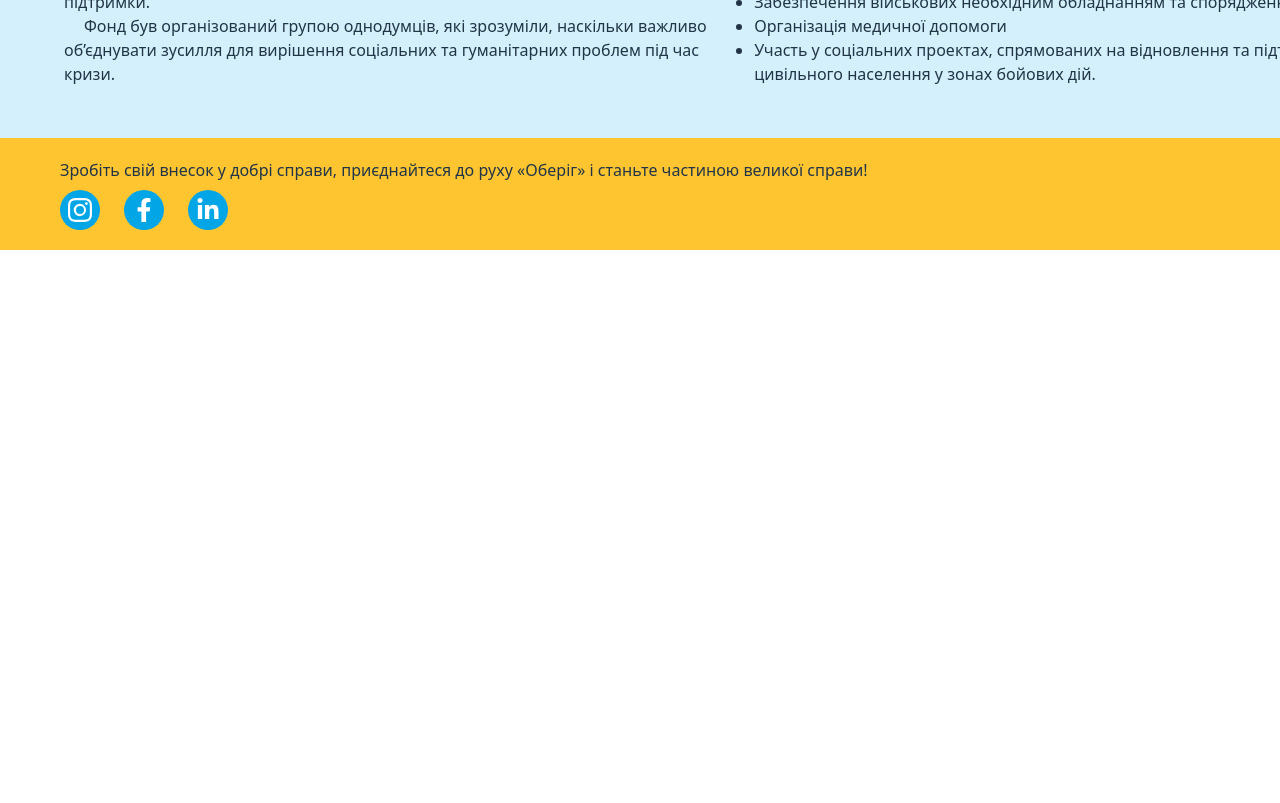
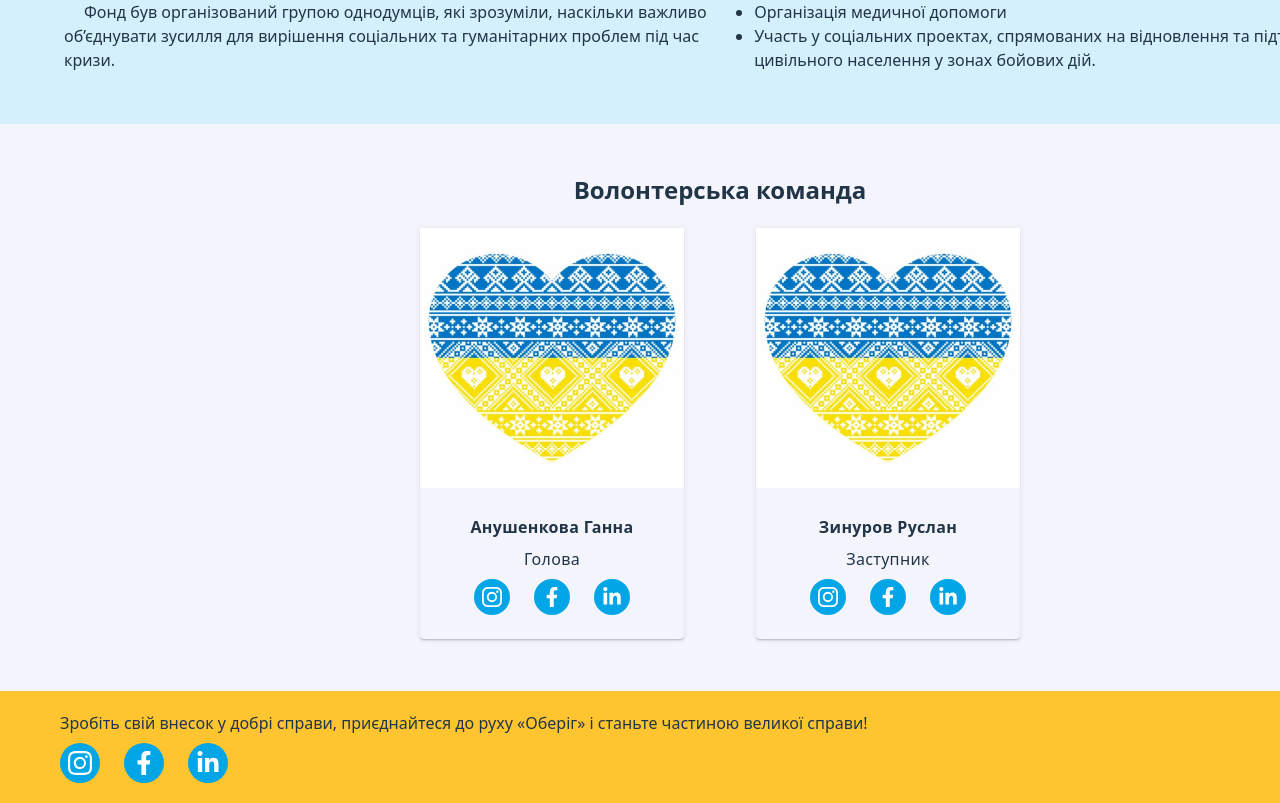
Before and after one commit to Yilchik/Oberig, a React (Vite) app: page /history in a window 1280 px wide. Shown: the part 380-1183 px from the top of the page. Before the commit the page ends 800 px from the top, so only its background shows below. Built offline with nearby package versions, Linux system fonts and the light colour scheme.

Commit message:
header fixed

```diff
--- a/src/components/Header/Header.module.css
+++ b/src/components/Header/Header.module.css
@@ -3,6 +3,11 @@
   padding: 20px 60px;
   align-items: center;
   background: #ffc531;
+  position: fixed;
+  top: 0;
+  width: 100%;
+  z-index: 1000;
+  box-shadow: 0 2px 5px rgba(0, 0, 0, 0.1);
 }
 
 .nav {
--- a/src/components/Infos/Infos.module.css
+++ b/src/components/Infos/Infos.module.css
@@ -1,8 +1,8 @@
 .container {
   display: flex;
   gap: 20px;
-  padding: 48px 64px 52px;
   background-color: #d4f0fc;
+  padding-top: 200px;
 }
 
 .title {
--- a/src/components/SocialMedia/SocialMedia.module.css
+++ b/src/components/SocialMedia/SocialMedia.module.css
@@ -37,7 +37,7 @@
   fill: #213547;
 }
 
-.socialLinkFooter:hover {
+.socialLink:hover {
   background-color: #ffffff;
   color: #213547;
   transition: background-color 250ms cubic-bezier(0.4, 0, 0.2, 1);
--- a/src/components/Team/Team.jsx
+++ b/src/components/Team/Team.jsx
@@ -1,12 +1,79 @@
 import css from "./Team.module.css";
+import heartImage from "../../assets/heart.jpg";
+
+import { BsInstagram } from "react-icons/bs";
+import { FaFacebookF } from "react-icons/fa";
+import { FaLinkedinIn } from "react-icons/fa";
 
 const Team = () => (
-  <section>
+  <section className={css.container}>
     <div className={css.team}>
       <h2 className={css.title}>Волонтерська команда</h2>
-      <ul>
-        <li></li>
-        <li></li>
+      <ul className={css.teamCard}>
+        <li className={css.teamPhoto}>
+          <img
+            src={heartImage}
+            alt="Фото Анушенкова Ганна"
+            width="264"
+            height="260"
+            loading="lazy"
+          />
+          <div className={css.teamText}>
+            <h4 className={css.teamName}>Анушенкова Ганна</h4>
+            <p className={css.teamPosition}>Голова</p>
+            <div className={css.socialMedia}>
+              <ul className={css.social}>
+                <li className={css.socialIconList}>
+                  <a href="" target="_blank" className={css.socialLink}>
+                    <BsInstagram className={css.socialIcon} />
+                  </a>
+                </li>
+                <li className={css.socialIconList}>
+                  <a href="" target="_blank" className={css.socialLink}>
+                    <FaFacebookF className={css.socialIcon} />
+                  </a>
+                </li>
+                <li className={css.socialIconList}>
+                  <a href="" target="_blank" className={css.socialLink}>
+                    <FaLinkedinIn className={css.socialIcon} />
+                  </a>
+                </li>
+              </ul>
+            </div>
+          </div>
+        </li>
+        <li className={css.teamPhoto}>
+          <img
+            src={heartImage}
+            alt="Фото Зинуров Руслан"
+            width="264"
+            height="260"
+            loading="lazy"
+          />
+          <div className={css.teamText}>
+            <h4 className={css.teamName}>Зинуров Руслан</h4>
+            <p className={css.teamPosition}>Заступник</p>
+            <div className={css.socialMedia}>
+              <ul className={css.social}>
+                <li className={css.socialIconList}>
+                  <a href="" target="_blank" className={css.socialLink}>
+                    <BsInstagram className={css.socialIcon} />
+                  </a>
+                </li>
+                <li className={css.socialIconList}>
+                  <a href="" target="_blank" className={css.socialLink}>
+                    <FaFacebookF className={css.socialIcon} />
+                  </a>
+                </li>
+                <li className={css.socialIconList}>
+                  <a href="" target="_blank" className={css.socialLink}>
+                    <FaLinkedinIn className={css.socialIcon} />
+                  </a>
+                </li>
+              </ul>
+            </div>
+          </div>
+        </li>
       </ul>
     </div>
   </section>
--- a/src/components/Team/Team.module.css
+++ b/src/components/Team/Team.module.css
@@ -0,0 +1,98 @@
+.container {
+  background-color: #f4f4fd;
+}
+
+.team {
+  display: flex;
+  flex-direction: column;
+  gap: 10px;
+
+  text-align: center;
+}
+
+.title {
+  padding-bottom: 10px;
+}
+
+.teamCard {
+  display: flex;
+  flex-wrap: wrap;
+  width: 100%;
+  justify-content: center;
+  align-items: center;
+  gap: 72px;
+}
+
+.teamPhoto {
+  width: 264px;
+  letter-spacing: 0.02em;
+  border-radius: 0px 0px 4px 4px;
+  box-shadow: 0px 2px 1px 0px rgba(46, 47, 66, 0.08),
+    0px 1px 1px 0px rgba(46, 47, 66, 0.16),
+    0px 1px 6px 0px rgba(46, 47, 66, 0.08);
+}
+
+.teamText {
+  padding-bottom: 24px;
+}
+
+.teamName {
+  margin-bottom: 8px;
+}
+
+.teamPosition {
+  text-align: center;
+  line-height: 1.5;
+  letter-spacing: 0.32px;
+  margin-bottom: 8px;
+}
+
+.socialMedia {
+  color: #ffffff;
+}
+
+.social {
+  display: flex;
+  gap: 24px;
+  justify-content: center;
+  align-items: center;
+}
+
+.socialIconList {
+  width: 36px;
+  height: 36px;
+}
+
+.socialLink {
+  display: flex;
+  justify-content: center;
+  align-items: center;
+  border-radius: 50%;
+  flex-shrink: 0;
+  background-color: #02a5e6;
+  color: #ffffff;
+  width: 100%;
+  height: 100%;
+  transition: background-color 250ms cubic-bezier(0.4, 0, 0.2, 1);
+}
+
+.socialIcon {
+  fill: #ffffff;
+  width: 20px;
+  height: 20px;
+}
+
+.socialIcon:hover {
+  fill: #213547;
+}
+
+.socialLink:hover {
+  background-color: #ffc531;
+  color: #213547;
+  transition: background-color 250ms cubic-bezier(0.4, 0, 0.2, 1);
+}
+
+.text {
+  font-size: 16px;
+  font-style: italic;
+}
--- a/src/index.css
+++ b/src/index.css
@@ -45,31 +45,8 @@ p {
   margin: 0;
 }
 
-button {
-  border-radius: 200px;
-  background: #e44848;
-  display: flex;
-  width: 200px;
-  padding: 16px 60px;
-  justify-content: center;
-  align-items: center;
-  gap: 10px;
-  color: #fff;
-  font-size: 16px;
-  font-weight: 500;
-  line-height: 1.5;
-  letter-spacing: -0.08px;
-  border: none;
-  cursor: pointer;
-}
-
-button:hover {
-  background: #d84343;
-}
-
-button:focus,
-button:focus-visible {
-  outline: 4px auto -webkit-focus-ring-color;
+section {
+  padding: 48px 64px 52px;
 }
 
 ul,
--- a/src/pages/HistoryPage/HistoryPage.jsx
+++ b/src/pages/HistoryPage/HistoryPage.jsx
@@ -2,13 +2,14 @@ import Header from "../../components/Header/Header";
 import Footer from "../../components/Footer/Footer";
 import css from "./HistoryPage.module.css";
 import Infos from "../../components/Infos/Infos";
+import Team from "../../components/Team/Team";
 
 const HistoryPage = () => {
   return (
     <div>
       <Header />
       <Infos />
-
+      <Team />
       <Footer />
     </div>
   );
--- a/src/pages/HomePage/HomePage.jsx
+++ b/src/pages/HomePage/HomePage.jsx
@@ -6,6 +6,7 @@ const HomePage = () => {
   return (
     <div>
       <Header />
+      <section className={css.header}>
         <div className={css.container}>
           <div className={css.title}>
             <p className={css.text}>
@@ -16,6 +17,7 @@ const HomePage = () => {
             </p>
           </div>
         </div>
+      </section>
       <Footer />
     </div>
   );
--- a/src/pages/HomePage/HomePage.module.css
+++ b/src/pages/HomePage/HomePage.module.css
@@ -1,8 +1,12 @@
-.container {
+.header {
+  padding-top: 200px;
   background-image: url("../../assets/background.jpg");
   background-size: cover;
   background-position: center;
   background-repeat: no-repeat;
+}
+
+.container {
   width: 100%;
   height: 696px;
   padding: 64px;
```
Also changed, not shown: src/assets/heart.jpg (added). Lines whose indentation alone changed are shown as unchanged.
